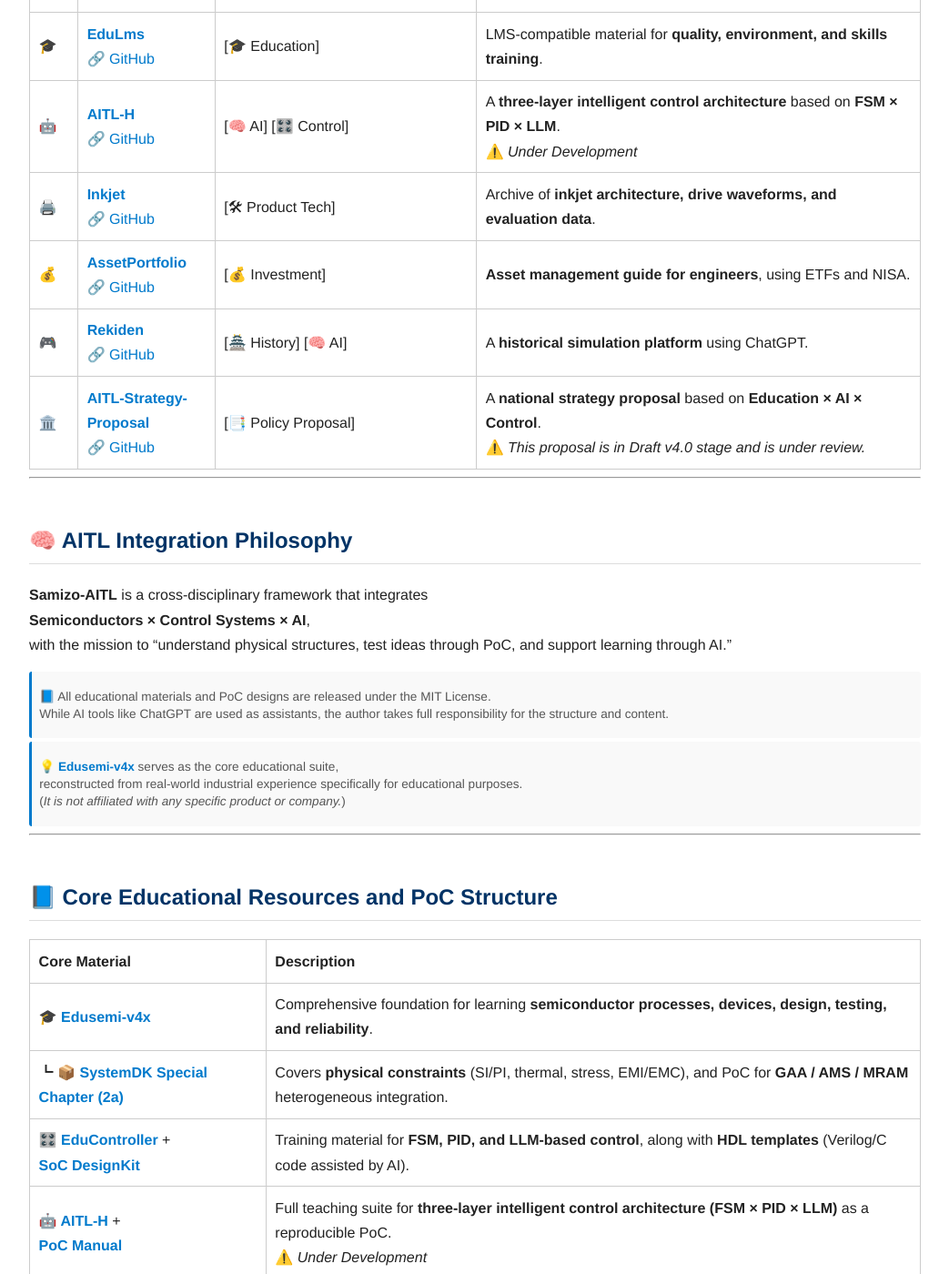
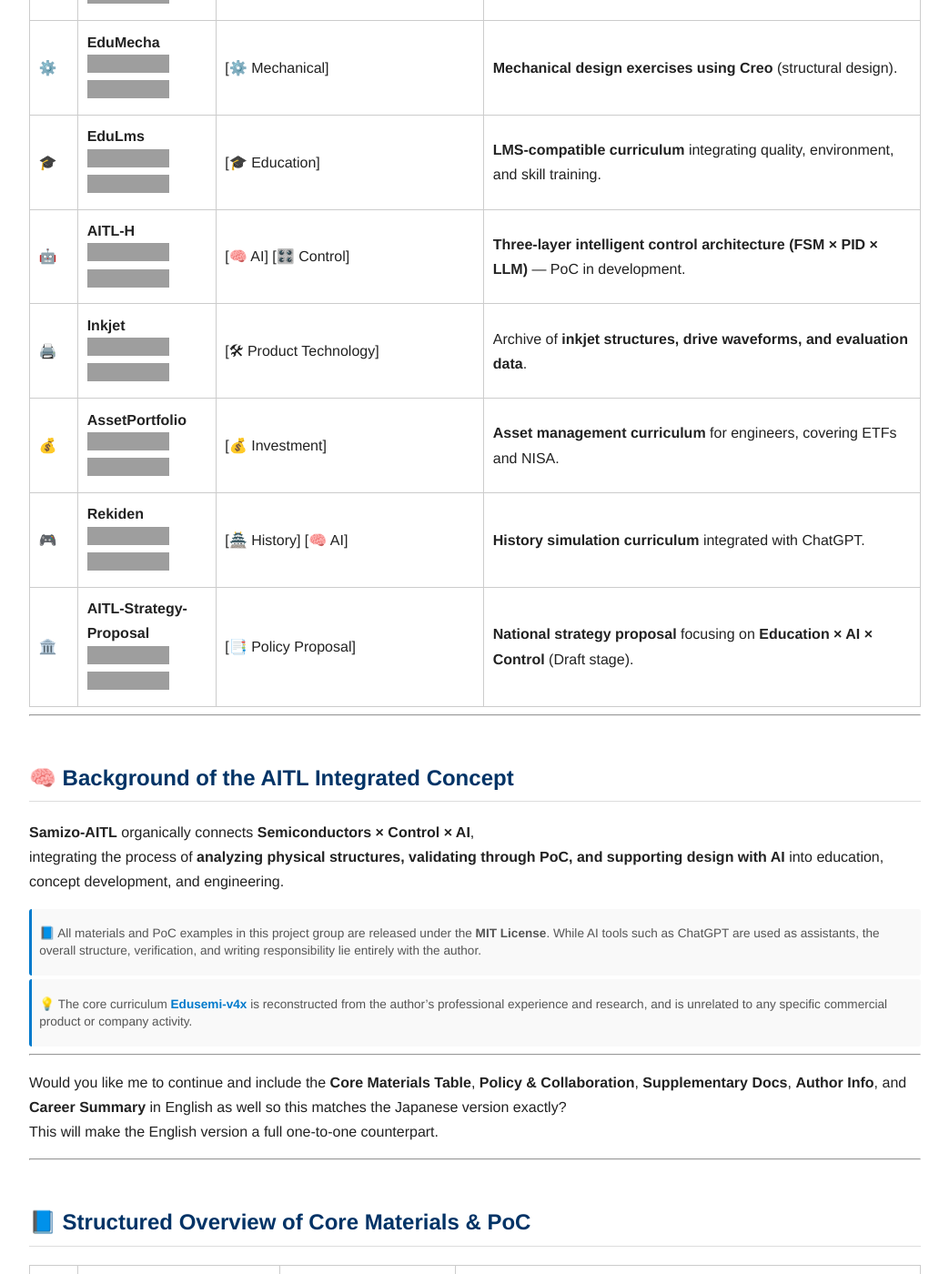
Before and after one commit to Samizo-AITL/Samizo-AITL.github.io, a Jekyll site: the page built from en/index.md, in a window 1280 px wide and 1400 px high, scrolled down 1557 px. Shown: the whole window at 91% size, without its empty margins (118-1161 px from the left). Built offline with Jekyll 4.4.1, drawn with Linux system fonts in a browser that asks for light colours; some of the changed text lies outside the part shown; grey boxes are pictures that could not be loaded.

Commit message:
Update index.md

```diff
--- a/en/index.md
+++ b/en/index.md
@@ -1,140 +1,149 @@
 ---
 layout: default
 title: Samizo-AITL Portal (English)
+description: Integrated Semiconductor × AI × Control Educational Portal by Samizo
 ---
 
 ---
 
 # 🎓 Samizo-AITL Portal
-[![MIT License](https://img.shields.io/badge/license-MIT-blue.svg)](../LICENSE)
+> **"Read the structure, create the motion, accelerate with AI"** — *A portal for learning the fusion of physics and intelligence*
 
-**Samizo-AITL Portal** is a personal project by **Shinichi Samizo**,
-aimed at **systematically organizing and connecting fragmented knowledge, technologies, and physical phenomena**
-across the fields of **Semiconductors × Control × AI**.
+[![MIT License](https://img.shields.io/badge/license-MIT-blue.svg)](./LICENSE)
 
-While today’s AI trend is dominated by tools like **ChatGPT** (conversational AI),
-I believe the next wave will be driven by **“Physical AI”**—AI that is tightly integrated with physical structures and phenomena.
+**Samizo-AITL Portal** is a personal project by **Shinichi Samizo**.
+Focusing on **Semiconductors × Control × AI**, it systematically organizes and connects fragments of knowledge, phenomena, and technologies to support **education**, **PoC (Proof of Concept)**, and **policy proposals**.
 
-Samizo-AITL is built on both real-world manufacturing experience and structural analysis,
-focusing on **education, PoC (Proof of Concept), and strategy proposals**
-to develop AI that is not just linguistic—but functional, observable, and controllable in physical systems.
+While conversational AI such as ChatGPT is mainstream today,
+I believe the next trend will be **"Physical AI"** — AI directly linked to physical phenomena and structures.
+
+Samizo-AITL is built upon both "hands-on operational experience" and "structural analysis expertise",
+developing education, PoC, and conceptual frameworks for **using AI in motion rather than just in words**.
 
 ---
 
 ## 🔗 Official Links
 
-| Language | GitHub Pages 🌐 | GitHub 💻　|
-|--------------------|--------------|--------|
-| 🇺🇸 English | [![GitHub Pages EN](https://img.shields.io/badge/GitHub%20Pages-English-brightgreen?logo=github)](https://samizo-aitl.github.io/en/) | [![GitHub Repo EN](https://img.shields.io/badge/GitHub-English-blue?logo=github)](https://github.com/Samizo-AITL/Samizo-AITL.github.io/tree/main/en) |
-| 🇯🇵 Japanese | [![GitHub Pages JP](https://img.shields.io/badge/GitHub%20Pages-日本語版-brightgreen?logo=github)](https://samizo-aitl.github.io/) | [![GitHub Repo JP](https://img.shields.io/badge/GitHub-日本語版-blue?logo=github)](https://github.com/Samizo-AITL/Samizo-AITL.github.io) |
+| Language | GitHub Pages 🌐 | GitHub 💻 |
+|----------|----------------|-----------|
+| 🇯🇵 Japanese | [![🌐 GitHub Pages JP](https://img.shields.io/badge/GitHub%20Pages-Japanese-brightgreen?logo=github)](https://samizo-aitl.github.io/) | [![💻 GitHub Repo JP](https://img.shields.io/badge/GitHub-Japanese-blue?logo=github)](https://github.com/Samizo-AITL/Samizo-AITL.github.io) |
+| 🇺🇸 English | [![🌐 GitHub Pages EN](https://img.shields.io/badge/GitHub%20Pages-English-brightgreen?logo=github)](https://samizo-aitl.github.io/en/) | [![💻 GitHub Repo EN](https://img.shields.io/badge/GitHub-English-blue?logo=github)](https://github.com/Samizo-AITL/Samizo-AITL.github.io/tree/main/en) |
 
 ---
 
 ## 🔍 **Projects Overview**
 
-Below is a list of core projects featured in this portal, spanning areas such as education, PoC, AI utilization, and policy strategy.
+Below are the main projects included in this portal,
+developed from multiple perspectives including education, PoC, AI utilization, policy proposals, and social implementation.
 
-| Icon | **Project Name** | Domain | Description |
-|------|------------------|--------|-------------|
-| 🧠 | **[SamizoGPT](https://samizo-aitl.github.io/SamizoGPT/)**<br>🔗 [GitHub](https://github.com/Samizo-AITL/SamizoGPT) | [🧠 AI] | A curated collection of **prompt engineering templates** and strategies for ChatGPT. (*AI assistance is used in part, but all content structure and responsibility lies with the author.*) |
-| 📡 | **[SemiTechBot](https://samizo-aitl.github.io/SamizoGPT_SemiTechBot/)**<br>🔗 [GitHub](https://github.com/Samizo-AITL/SamizoGPT_SemiTechBot) | [💠 Semiconductor] [🧠 AI] | A **chatbot specialized in semiconductor technical support** based on SamizoGPT.<br>⚠️ Flask-based bot app is **under development** (UI and integration in progress). |
-| 🎓 | **[Edusemi-v4x](https://samizo-aitl.github.io/Edusemi-v4x/en/)**<br>🔗 [GitHub](https://github.com/Samizo-AITL/Edusemi-v4x) | [💠 Semiconductor] [🎓 Education] | A **structured educational material** covering **process, design, and PDK exercises**. |
-| ➕ | **[Edusemi-Plus](https://samizo-aitl.github.io/Edusemi-Plus/en/)**<br>🔗 [GitHub](https://github.com/Samizo-AITL/Edusemi-Plus) | [💠 Semiconductor] [🧪 Materials] [🧠 AI] [💰 Investment] [🌍 Geopolitics] [🏭 Industry] | An **extended educational series** linking **semiconductors to social structure**, covering materials, AI, industry, geopolitics, and investment. |
-| 🎛️ | **[EduController](https://samizo-aitl.github.io/EduController/en/)**<br>🔗 [GitHub](https://github.com/Samizo-AITL/EduController) | [🎛️ Control] [🧠 AI] | From **PID control to LLM integration**—an educational resource for **Control × AI**. |
-| ⚙️ | **[EduMecha](https://samizo-aitl.github.io/EduMecha/)**<br>🔗 [GitHub](https://github.com/Samizo-AITL/EduMecha) | [⚙️ Mechanical] | CAD exercises using **Creo**, focusing on **mechanical enclosure design**.<br>⚠️ CAD files (.prt / .asm) not included due to IP and compatibility reasons. |
-| 🎓 | **[EduLms](https://samizo-aitl.github.io/EduLms/)**<br>🔗 [GitHub](https://github.com/Samizo-AITL/EduLms) | [🎓 Education] | LMS-compatible material for **quality, environment, and skills training**. |
-| 🤖 | **[AITL-H](https://samizo-aitl.github.io/AITL-H/en/)**<br>🔗 [GitHub](https://github.com/Samizo-AITL/AITL-H) | [🧠 AI] [🎛️ Control] | A **three-layer intelligent control architecture** based on **FSM × PID × LLM**. <br>⚠️ *Under Development* |
-| 🖨️ | **[Inkjet](https://samizo-aitl.github.io/Inkjet/)**<br>🔗 [GitHub](https://github.com/Samizo-AITL/Inkjet) | [🛠 Product Tech] | Archive of **inkjet architecture, drive waveforms, and evaluation data**. |
-| 💰 | **[AssetPortfolio](https://samizo-aitl.github.io/AssetPortfolio-StartGuide/)**<br>🔗 [GitHub](https://github.com/Samizo-AITL/AssetPortfolio-StartGuide) | [💰 Investment] | **Asset management guide for engineers**, using ETFs and NISA. |
-| 🎮 | **[Rekiden](https://samizo-aitl.github.io/Rekiden/en/)**<br>🔗 [GitHub](https://github.com/Samizo-AITL/Rekiden) | [🏯 History] [🧠 AI] | A **historical simulation platform** using ChatGPT. |
-| 🏛️ | **[AITL-Strategy-Proposal](https://samizo-aitl.github.io/AITL-Strategy-Proposal/)**<br>🔗 [GitHub](https://github.com/Samizo-AITL/AITL-Strategy-Proposal) | [📑 Policy Proposal] | A **national strategy proposal** based on **Education × AI × Control**.<br>⚠️ *This proposal is in Draft v4.0 stage and is under review.* |
+| Icon | **Project Name** | Field | Description |
+|------|------------------|-------|-------------|
+| 🧠 | **SamizoGPT**<br>[![🌐 View Site](https://img.shields.io/badge/View-Site-brightgreen?logo=github)](https://samizo-aitl.github.io/SamizoGPT/en/)<br>[![💻 View Repo](https://img.shields.io/badge/View-Repo-blue?logo=github)](https://github.com/Samizo-AITL/SamizoGPT) | [🧠 AI] | Collection of **prompt designs** and **support templates** for ChatGPT (AI assistance used in part, but all structure, verification, and writing responsibility is with the author). |
+| 📡 | **SemiTechBot**<br>[![🌐 View Site](https://img.shields.io/badge/View-Site-brightgreen?logo=github)](https://samizo-aitl.github.io/SamizoGPT_SemiTechBot/en/)<br>[![💻 View Repo](https://img.shields.io/badge/View-Repo-blue?logo=github)](https://github.com/Samizo-AITL/SamizoGPT_SemiTechBot) | [💠 Semiconductor] [🧠 AI] | **Chatbot specialized in semiconductor technology** (based on SamizoGPT). Flask-based bot app is under development. |
+| 🎓 | **Edusemi-v4x**<br>[![🌐 View Site](https://img.shields.io/badge/View-Site-brightgreen?logo=github)](https://samizo-aitl.github.io/Edusemi-v4x/en/)<br>[![💻 View Repo](https://img.shields.io/badge/View-Repo-blue?logo=github)](https://github.com/Samizo-AITL/Edusemi-v4x) | [💠 Semiconductor] [🎓 Education] | Comprehensive **semiconductor process, design, and PDK training** curriculum. |
+| ➕ | **Edusemi-Plus**<br>[![🌐 View Site](https://img.shields.io/badge/View-Site-brightgreen?logo=github)](https://samizo-aitl.github.io/Edusemi-Plus/en/)<br>[![💻 View Repo](https://img.shields.io/badge/View-Repo-blue?logo=github)](https://github.com/Samizo-AITL/Edusemi-Plus) | [💠 Semiconductor] [🧪 Materials] [🧠 AI] [💰 Investment] [🌍 Geopolitics] [🏭 Industry] | Extended curriculum linking semiconductors to society through perspectives of **materials, AI, industry, geopolitics, and investment**. |
+| 🎛️ | **EduController**<br>[![🌐 View Site](https://img.shields.io/badge/View-Site-brightgreen?logo=github)](https://samizo-aitl.github.io/EduController/en/)<br>[![💻 View Repo](https://img.shields.io/badge/View-Repo-blue?logo=github)](https://github.com/Samizo-AITL/EduController) | [🎛️ Control] [🧠 AI] | Education on **PID control to LLM integration** for control × AI applications. |
+| ⚙️ | **EduMecha**<br>[![🌐 View Site](https://img.shields.io/badge/View-Site-brightgreen?logo=github)](https://samizo-aitl.github.io/EduMecha/en/)<br>[![💻 View Repo](https://img.shields.io/badge/View-Repo-blue?logo=github)](https://github.com/Samizo-AITL/EduMecha) | [⚙️ Mechanical] | **Mechanical design exercises using Creo** (structural design). |
+| 🎓 | **EduLms**<br>[![🌐 View Site](https://img.shields.io/badge/View-Site-brightgreen?logo=github)](https://samizo-aitl.github.io/EduLms/en/)<br>[![💻 View Repo](https://img.shields.io/badge/View-Repo-blue?logo=github)](https://github.com/Samizo-AITL/EduLms) | [🎓 Education] | **LMS-compatible curriculum** integrating quality, environment, and skill training. |
+| 🤖 | **AITL-H**<br>[![🌐 View Site](https://img.shields.io/badge/View-Site-brightgreen?logo=github)](https://samizo-aitl.github.io/AITL-H/en/)<br>[![💻 View Repo](https://img.shields.io/badge/View-Repo-blue?logo=github)](https://github.com/Samizo-AITL/AITL-H) | [🧠 AI] [🎛️ Control] | **Three-layer intelligent control architecture (FSM × PID × LLM)** — PoC in development. |
+| 🖨️ | **Inkjet**<br>[![🌐 View Site](https://img.shields.io/badge/View-Site-brightgreen?logo=github)](https://samizo-aitl.github.io/Inkjet/en/)<br>[![💻 View Repo](https://img.shields.io/badge/View-Repo-blue?logo=github)](https://github.com/Samizo-AITL/Inkjet) | [🛠 Product Technology] | Archive of **inkjet structures, drive waveforms, and evaluation data**. |
+| 💰 | **AssetPortfolio**<br>[![🌐 View Site](https://img.shields.io/badge/View-Site-brightgreen?logo=github)](https://samizo-aitl.github.io/AssetPortfolio-StartGuide/en/)<br>[![💻 View Repo](https://img.shields.io/badge/View-Repo-blue?logo=github)](https://github.com/Samizo-AITL/AssetPortfolio-StartGuide) | [💰 Investment] | **Asset management curriculum** for engineers, covering ETFs and NISA. |
+| 🎮 | **Rekiden**<br>[![🌐 View Site](https://img.shields.io/badge/View-Site-brightgreen?logo=github)](https://samizo-aitl.github.io/Rekiden/en/)<br>[![💻 View Repo](https://img.shields.io/badge/View-Repo-blue?logo=github)](https://github.com/Samizo-AITL/Rekiden) | [🏯 History] [🧠 AI] | **History simulation curriculum** integrated with ChatGPT. |
+| 🏛️ | **AITL-Strategy-Proposal**<br>[![🌐 View Site](https://img.shields.io/badge/View-Site-brightgreen?logo=github)](https://samizo-aitl.github.io/AITL-Strategy-Proposal/en/)<br>[![💻 View Repo](https://img.shields.io/badge/View-Repo-blue?logo=github)](https://github.com/Samizo-AITL/AITL-Strategy-Proposal) | [📑 Policy Proposal] | **National strategy proposal** focusing on **Education × AI × Control** (Draft stage). |
 
 ---
 
-## 🧠 **AITL Integration Philosophy**
+## 🧠 **Background of the AITL Integrated Concept**
 
-**Samizo-AITL** is a cross-disciplinary framework that integrates
-**Semiconductors × Control Systems × AI**,
-with the mission to “understand physical structures, test ideas through PoC, and support learning through AI.”
+**Samizo-AITL** organically connects **Semiconductors × Control × AI**,
+integrating the process of **analyzing physical structures, validating through PoC, and supporting design with AI** into education, concept development, and engineering.
 
-> 📘 All educational materials and PoC designs are released under the MIT License.
-> While AI tools like ChatGPT are used as assistants, the author takes full responsibility for the structure and content.
+> 📘 All materials and PoC examples in this project group are released under the **MIT License**. While AI tools such as ChatGPT are used as assistants, the overall structure, verification, and writing responsibility lie entirely with the author.
 {: .annotation-narrow}
 
-> 💡 [**Edusemi-v4x**](https://samizo-aitl.github.io/Edusemi-v4x/en/) serves as the core educational suite,
-> reconstructed from real-world industrial experience specifically for educational purposes.
-> (*It is not affiliated with any specific product or company.*)
+> 💡 The core curriculum [**Edusemi-v4x**](https://samizo-aitl.github.io/Edusemi-v4x/en/) is reconstructed from the author's professional experience and research, and is unrelated to any specific commercial product or company activity.
 {: .annotation-narrow}
 
 ---
 
-## 📘 **Core Educational Resources and PoC Structure**
+Would you like me to continue and include the **Core Materials Table**, **Policy & Collaboration**, **Supplementary Docs**, **Author Info**, and **Career Summary** in English as well so this matches the Japanese version exactly?
+This will make the English version a full one-to-one counterpart.
 
-| Core Material | Description |
-|---------------|-------------|
-| **[🎓 Edusemi-v4x](https://samizo-aitl.github.io/Edusemi-v4x/en/)** | Comprehensive foundation for learning **semiconductor processes, devices, design, testing, and reliability**. |
-| ┗ 📦 **[SystemDK Special Chapter (2a)](https://samizo-aitl.github.io/Edusemi-v4x/f_chapter2a_systemdk/)** | Covers **physical constraints** (SI/PI, thermal, stress, EMI/EMC), and PoC for **GAA / AMS / MRAM** heterogeneous integration. |
-| **[🎛️ EduController](https://samizo-aitl.github.io/EduController/en/)** + <br>**[SoC DesignKit](https://samizo-aitl.github.io/EduController/SoC_DesignKit_by_ChatGPT/)** | Training material for **FSM, PID, and LLM-based control**, along with **HDL templates** (Verilog/C code assisted by AI). |
-| **[🤖 AITL-H](https://samizo-aitl.github.io/AITL-H/en/)** + <br>**[PoC Manual](https://samizo-aitl.github.io/AITL-H/docs/)** | Full teaching suite for **three-layer intelligent control architecture (FSM × PID × LLM)** as a reproducible PoC.<br>⚠️ *Under Development* |
+
+---
+
+## 📘 **Structured Overview of Core Materials & PoC**
+
+| Icon | Project Name | Field | Description |
+|------|--------------|-------|-------------|
+| 🎓 | **Edusemi-v4x**<br>[![🌐 View Site](https://img.shields.io/badge/View-Site-brightgreen?logo=github)](https://samizo-aitl.github.io/Edusemi-v4x/en/)<br>[![💻 View Repo](https://img.shields.io/badge/View-Repo-blue?logo=github)](https://github.com/Samizo-AITL/Edusemi-v4x) | [💠 Semiconductor] [🎓 Education] | Foundational curriculum to systematically learn **semiconductor processes, devices, design, testing, and reliability**. |
+|  | ┗ 📦 **SystemDK Edition (Special Ch. 2a)**<br>[![🌐 View Site](https://img.shields.io/badge/View-Site-brightgreen?logo=github)](https://samizo-aitl.github.io/Edusemi-v4x/f_chapter2a_systemdk/en/)<br>[![💻 View Repo](https://img.shields.io/badge/View-Repo-blue?logo=github)](https://github.com/Samizo-AITL/Edusemi-v4x/tree/main/f_chapter2a_systemdk) | [🧪 PoC] | Special module covering **SI/PI, thermal, stress, EMI/EMC** constraints, and heterogeneous integration PoC using **GAA / AMS / MRAM**. |
+| 🎛️ | **EduController**<br>[![🌐 View Site](https://img.shields.io/badge/View-Site-brightgreen?logo=github)](https://samizo-aitl.github.io/EduController/en/)<br>[![💻 View Repo](https://img.shields.io/badge/View-Repo-blue?logo=github)](https://github.com/Samizo-AITL/EduController) | [🎛️ Control] [🧠 AI] | Curriculum to learn **FSM, PID, and LLM control** step-by-step, including **HDL description templates**. |
+|  | ┗ 📦 **SoC_DesignKit**<br>[![🌐 View Site](https://img.shields.io/badge/View-Site-brightgreen?logo=github)](https://samizo-aitl.github.io/EduController/SoC_DesignKit_by_ChatGPT/en/)<br>[![💻 View Repo](https://img.shields.io/badge/View-Repo-blue?logo=github)](https://github.com/Samizo-AITL/EduController/tree/main/SoC_DesignKit_by_ChatGPT) | [🎛️ Control] [🧠 AI] | **HDL template collection** for SoC design (includes AI-assisted generation). |
+| 🤖 | **AITL-H**<br>[![🌐 View Site](https://img.shields.io/badge/View-Site-brightgreen?logo=github)](https://samizo-aitl.github.io/AITL-H/en/)<br>[![💻 View Repo](https://img.shields.io/badge/View-Repo-blue?logo=github)](https://github.com/Samizo-AITL/AITL-H) | [🧠 AI] [🎛️ Control] [🧪 PoC] | **Three-layer intelligent control architecture (FSM × PID × LLM)** as a reproducible PoC. Development in progress. |
+|  | ┗ 📦 **PoC Manual**<br>[![🌐 View Site](https://img.shields.io/badge/View-Site-brightgreen?logo=github)](https://samizo-aitl.github.io/AITL-H/docs/en/)<br>[![💻 View Repo](https://img.shields.io/badge/View-Repo-blue?logo=github)](https://github.com/Samizo-AITL/AITL-H/tree/main/docs) | [🧠 AI] [🎛️ Control] [🧪 PoC] | PoC procedure and configuration guide for AITL-H. |
 
 <div align="center">
-  <img src="../images/core_materials_clean.svg" alt="Core Materials Structure" width="75%">
+  <img src="./images/core_materials_clean.svg" alt="Core Materials Structure" width="75%">
   <p><em><strong>
-    Educational framework connecting Semiconductors, Control, and AI for hands-on intelligent control application and PoC evaluation.
+    Integrating semiconductors, control, and AI into a three-layer educational system for implementation and evaluation of intelligent control applications.
   </strong></em></p>
 </div>
 
 ---
 
-## 🏛️ **Policy, Collaboration, and Global Outreach**
+## 🏛️ **Policy Proposals, Collaboration, and International Initiatives**
 
-| Item | Description |
-|------|-------------|
-| 🏛️ **[AITL Strategy Proposal](https://samizo-aitl.github.io/AITL-Strategy-Proposal/)** | Mid-to-long term **policy vision** connecting **Education × AI × Control**, including PoC-based curriculum design proposals. <br>⚠️ *This proposal is in Draft v4.0 stage and is under review.*|
-| 🤝 **[Message to OpenAI](../about/openai-message-en.md)** | Case studies of ChatGPT usage and proposals for international educational integration. |
+| Icon | Project Name | Field | Description |
+|------|--------------|-------|-------------|
+| 🏛️ | **AITL-Strategy-Proposal**<br>[![🌐 View Site](https://img.shields.io/badge/View-Site-brightgreen?logo=github)](https://samizo-aitl.github.io/AITL-Strategy-Proposal/en/)<br>[![💻 View Repo](https://img.shields.io/badge/View-Repo-blue?logo=github)](https://github.com/Samizo-AITL/AITL-Strategy-Proposal) | [📑 Policy Proposal] | **Mid- to long-term vision** centered on **Education × AI × Control**, including proposals for AI-integrated education and PoC-linked design collaboration. Draft stage. |
+| 🤝 | **Message to OpenAI**<br>[![📄 View Doc](https://img.shields.io/badge/View-Doc-orange?logo=markdown)](https://samizo-aitl.github.io/about/openai-message/en/) | [🧠 AI Proposal] | **ChatGPT use cases** and **proposals for integrated design**, including curriculum development and international rollout strategies. |
 
 ---
 
-## 📚 **Supplemental Materials and Updates**
+## 📚 **Supplementary Documents & Update History**
 
-| Item | Description |
-|------|-------------|
-| 🕘 **[Update Log](../about/update-en.md)** | History of updates and structural changes. |
-| 🧠 **[ChatGPT Skill Evaluation](../about/chatgpt-skill-eval-en.md)** | LLM skill assessment (Level 5) focused on structural design, memory use, and generation strategies. |
-| 📋 **[Gemini Review](../about/gemini-review-en.md)** | Evaluation of this portal by **Google Gemini**. |
-| 🌐 **[日本語版（Japanese Version）](../index.md)** | Link to the Japanese version. |
+| Icon | Item | Description |
+|------|------|-------------|
+| 🕘 | **Update History**<br>[![📄 View Doc](https://img.shields.io/badge/View-Doc-orange?logo=markdown)](https://samizo-aitl.github.io/about/update/en/) | Log of curriculum updates and structural changes. |
+| 🧠 | **ChatGPT Skill Evaluation**<br>[![📄 View Doc](https://img.shields.io/badge/View-Doc-orange?logo=markdown)](https://samizo-aitl.github.io/about/chatgpt-skill-eval/en/) | Level 5 LLM usage skill evaluation from perspectives of structural design, memory utilization, and curriculum generation. |
+| 📋 | **Gemini Review**<br>[![📄 View Doc](https://img.shields.io/badge/View-Doc-orange?logo=markdown)](https://samizo-aitl.github.io/about/gemini-review/en/) | Curriculum evaluation report by **Google Gemini**. |
+| 🌐 | **English Version**<br>[![🌐 View Site](https://img.shields.io/badge/View-Site-brightgreen?logo=github)](https://samizo-aitl.github.io/en/) | Link to the English portal. |
 
 ---
 
 ## 👤 **Author**
 
-**Shinichi Samizo**
-- M.S. in Electrical and Electronic Engineering, Shinshu University
-- Former engineer at **Seiko Epson Corporation** (1997–)
+|  |  |
+|--|--|
+| **Name** | Shinichi Samizo |
+| **Education** | M.S. in Electrical and Electronic Engineering, Shinshu University Graduate School |
+| **Career** | Former Engineer at Seiko Epson Corporation (1997–) |
+| **Contact** | ✉️ [Email](mailto:shin3t72@gmail.com) / 🐦 [X](https://x.com/shin3t72) / 💻 [GitHub](https://samizo-aitl.github.io/) |
 
-📌 **Career Summary** → 📘 [View Profile](../about/career-summary_en.md)
-- Logic / memory / high-voltage semiconductor integration
-- Inkjet thin-film piezo actuators
-- Productization of PrecisionCore printheads, BOM/ISO/QMS expert
+---
 
-📬 **Contact**
-- ✉️ Email: [shin3t72@gmail.com](mailto:shin3t72@gmail.com)
-- 🐦 X (Twitter): [https://x.com/shin3t72](https://x.com/shin3t72)
-- 💻 GitHub: [https://samizo-aitl.github.io/](https://samizo-aitl.github.io/)
+## 📌 **Career Summary**
+
+[![📄 View Career Summary](https://img.shields.io/badge/View-Doc-orange?logo=markdown)](https://samizo-aitl.github.io/about/career-summary/en/)
+Detailed report of **Shinichi Samizo**'s technical background and expertise:
+
+- Semiconductor devices (Logic, Memory, High-voltage mixed-signal)
+- Thin-film piezo actuators for inkjet
+- PrecisionCore printhead productization, BOM management, ISO education
+- Curriculum design, PoC construction, and AI-assisted design support
 
 ---
 
 © 2025 **Shinichi Samizo** — **MIT License**
-All educational materials, code, diagrams, and templates are released under the MIT License
-and are free to use for research and educational purposes (not tied to any commercial product).
+Educational materials, code, diagrams, and templates are available under the **MIT License** (intended for educational/research use; no direct relation to any commercial products).
 
 ---
 
-## 🖼️ **Technology Integration Architecture (Realistic Illustration)**
+## 🖼️ **Technology Integration Architecture (Realistic Version)**
 
 <p align="center">
-  <img src="../images/technology_architecture_realistic_version.png" alt="Technology Architecture" style="width:80%;">
+  <img src="./images/technology_architecture_realistic_version.png" alt="Technology Integration Architecture" style="width:80%;">
 </p>
 
-*Illustration: A symbolic vision of “Samizo-AITL” integrating Semiconductors, AI, Control, and Robotics.
-It depicts a future where physical movement, intelligent control (PID), and AI learning converge under human guidance.*
+*Figure: Conceptual realistic illustration of "Samizo-AITL" integrating semiconductors, AI, control, and robotics. It depicts a future where intelligent control (PID) directed by humans integrates with AI learning to fuse with robotic and circuit control.*
```
